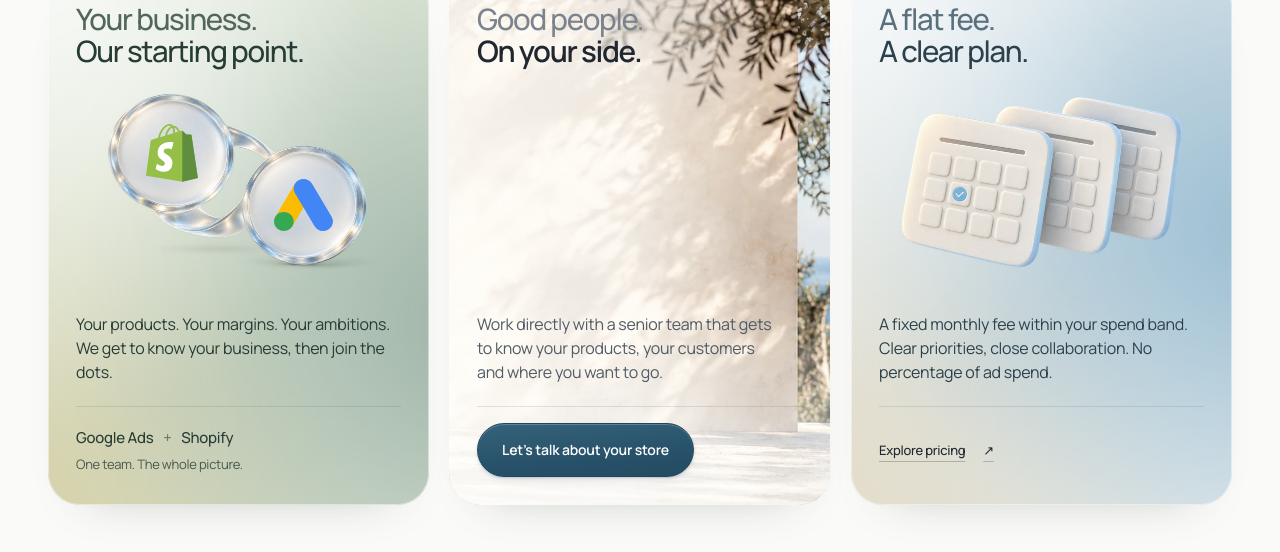
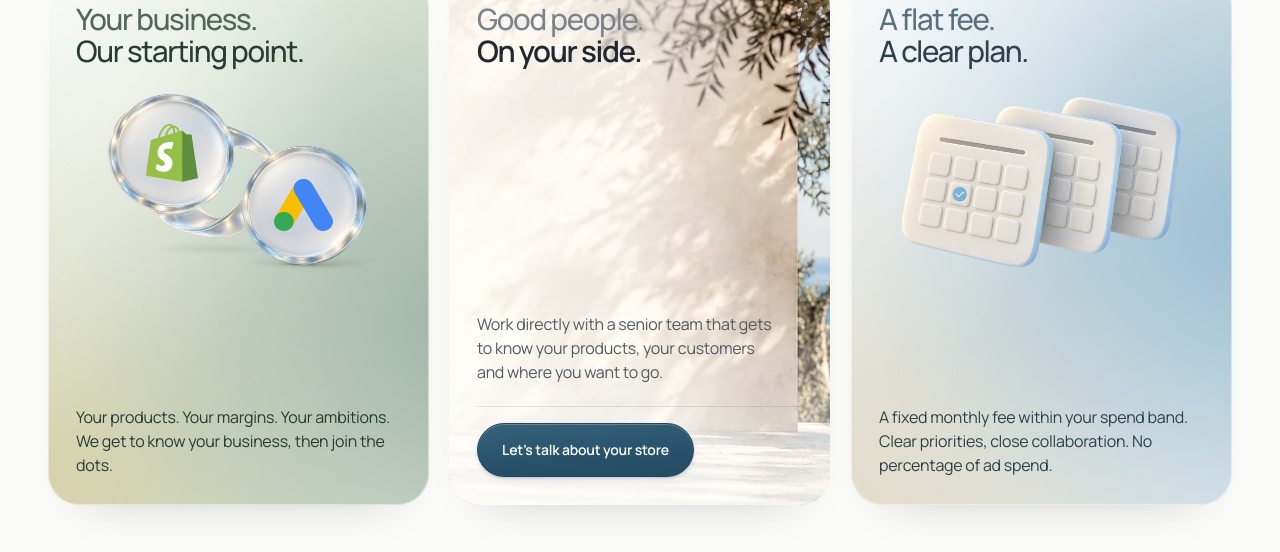
Before and after one commit to South-Digital/happy-mondays, a React (Vite) app: page /concept-a in a window 1280 px wide. Shown: the part 3207-3759 px from the top of the page. Built offline with nearby package versions, Linux system fonts and the light colour scheme; the HTML template or start-up script is replaced by a standard one; a web font is replaced by a local one.

Commit message:
Simplify partnership cards by removing outer footer rows

```diff
--- a/src/concepts/a/PeopleClosing.tsx
+++ b/src/concepts/a/PeopleClosing.tsx
@@ -3,7 +3,6 @@ import { motion, useInView, useMotionValue, useMotionValueEvent, useScroll, useS
 import { MockLink } from "../../components/Toast";
 import { usePrefersReducedMotion } from "../../lib/motion";
 import { useCardTilt } from "./useCardTilt";
-import { StoryLink } from "./AgencyStory";
 import "./people-closing.css";
 
 const TRAVEL = 1.7;
@@ -155,10 +154,6 @@ export function PeopleClosing({ children }: { children: ReactNode }) {
                   </motion.div>
                 </motion.div>
                 <p>Your products. Your margins. Your ambitions. We get to know your business, then join the dots.</p>
-                <div className="pc-signature" aria-label="Google Ads and Shopify, one team">
-                  <span>Google Ads <span className="pc-plus">+</span> Shopify</span>
-                  <span>One team. The whole picture.</span>
-                </div>
               </div>
             </motion.article>
             <motion.article {...feeTilt} className="pc-reason pc-reason--fee"
@@ -176,9 +171,6 @@ export function PeopleClosing({ children }: { children: ReactNode }) {
                   </motion.div>
                 </motion.div>
                 <p>A fixed monthly fee within your spend band. Clear priorities, close collaboration. No percentage of ad spend.</p>
-                <div className="pc-signature">
-                  <StoryLink href="/pricing" tabIndex={animated && !sideVisible ? -1 : undefined}>Explore pricing <span aria-hidden="true">↗</span></StoryLink>
-                </div>
               </div>
             </motion.article>
             <motion.article {...peopleTilt} className="pc-people" aria-labelledby="cj-people-heading"
--- a/src/concepts/a/people-closing.css
+++ b/src/concepts/a/people-closing.css
@@ -58,20 +58,13 @@
   margin: auto 0 22px;
   padding-top: 12px;
 }
-.pc-signature, .pc-invitation {
+.pc-reason p { margin-bottom: 0; }
+.pc-invitation {
   border-top: 1px solid #40595026;
   padding-top: 16px;
   margin-top: 0;
   min-height: 77px;
 }
-.pc-signature {
-  display: flex; flex-direction: column; justify-content: center;
-  min-height: 70px; flex-shrink: 0;
-  gap: 7px; font-size: 13px; line-height: 1.4; letter-spacing: -.02em;
-}
-.pc-signature .as-link { font-size: 13px; min-height: 44px; }
-.pc-signature > span:first-child { font-size: 15px; font-weight: 500; }
-.pc-signature > span:last-child { opacity: .8; }
 /* Physical objects sit in the same soft daylight as the photographic centre.
    Their aspect ratio stays intact while the card's layout narrows around them. */
 .pc-art {
@@ -99,7 +92,6 @@
     radial-gradient(ellipse at 0% 100%, #e8d8b9cf, transparent 60%);
   filter: blur(24px);
 }
-.pc-plus { padding: 0 7px; opacity: .6; }
 .pc-people { grid-column: 1 / -1; min-height: 580px; background: #eeeae1; z-index: 2; }
 .pc-photo { position: absolute; inset: 0; z-index: -2; }
 .pc-photo img { width: 100%; height: 100%; object-fit: cover; object-position: 52% center; }
@@ -202,11 +194,9 @@
   .pc-sequence[data-animated="true"] .pc-art { width: min(100%, 330px); margin-block: 4px 0; }
   .pc-sequence[data-animated="true"] .pc-reason p,
   .pc-sequence[data-animated="true"] .pc-people-content > p { font-size: 16px; line-height: 1.5; }
-  .pc-sequence[data-animated="true"] .pc-signature { min-height: 71px; }
 }
 @media (max-width: 700px) {
   .pc-art { width: min(100%, 330px); margin-block: 10px; }
-  .pc-reason p { margin-bottom: 20px; }
 }
 
 .pc-people-content:not([data-wide="true"]) > p { max-width: min(32ch, 100%); }
```
